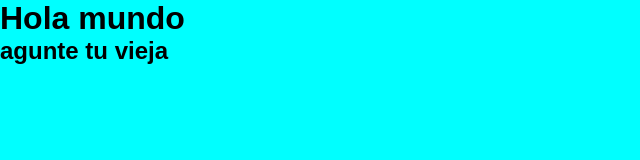
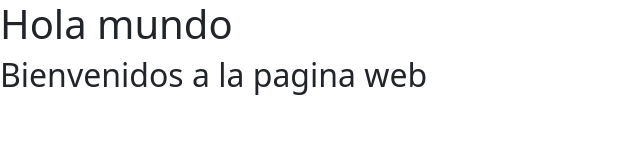
Before and after one commit to MarianoJMedina/ITBANK-FS, a plain HTML site: page index.html in a window 1280 px wide. Shown: the whole page, without its empty margins (0-640 px from the left). Drawn offline with nearby package versions, Linux system fonts and the light colour scheme.

Commit message:
hice un cambio

```diff
--- a/index.html
+++ b/index.html
@@ -6,9 +6,10 @@
     <meta name="viewport" content="width=device-width, initial-scale=1.0">
     <link rel="stylesheet" href="css/style.css">
     <title>Prueba</title>
+    <link href="https://cdn.jsdelivr.net/npm/bootstrap@5.1.3/dist/css/bootstrap.min.css" rel="stylesheet" integrity="sha384-1BmE4kWBq78iYhFldvKuhfTAU6auU8tT94WrHftjDbrCEXSU1oBoqyl2QvZ6jIW3" crossorigin="anonymous">
 </head>
 <body>
     <h1>Hola mundo</h1>
-    <h2>agunte tu vieja</h2>
+    <h2>Bienvenidos a la pagina web</h2>
 </body>
 </html>
```
